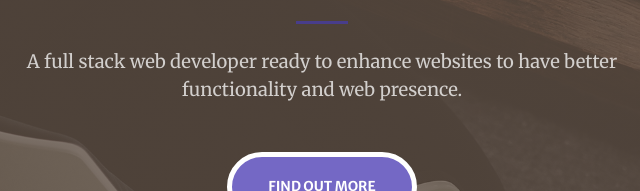
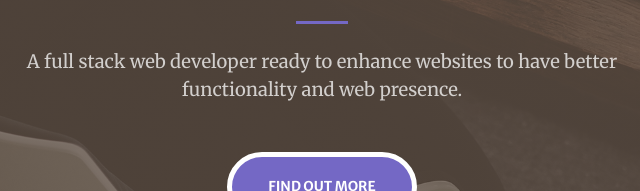
Before and after one commit to lesleymoore/Portfolio, a plain HTML site: page index.html in a window 1280 px wide. Shown: the part 360-551 px from the top of the page, 318-958 px from the left. Drawn offline with nearby package versions, Linux system fonts and the light colour scheme; some packages are replaced by stand-ins of ours; a script that the page names is missing.

Commit message:
screenshot;

```diff
--- a/css/style.css
+++ b/css/style.css
@@ -23,7 +23,7 @@
     color: darkslateblue !important;
 }
 hr.break {
-    background-color:darkslateblue !important;
+    background-color:rgb(116, 104, 197) !important;
 }
 hr.break2 {
     background-color: white !important;
```
Also changed, not shown: image.png (added), 1 other file.
